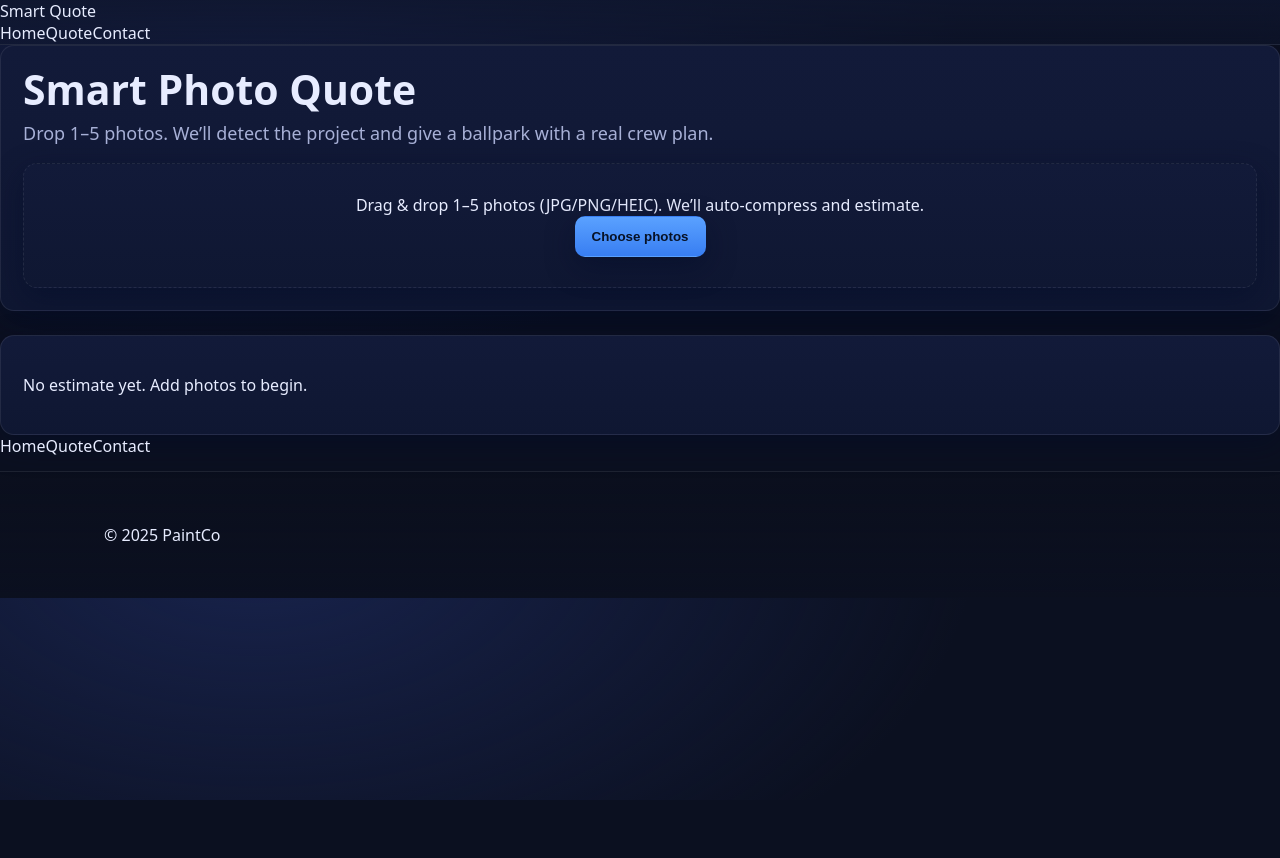
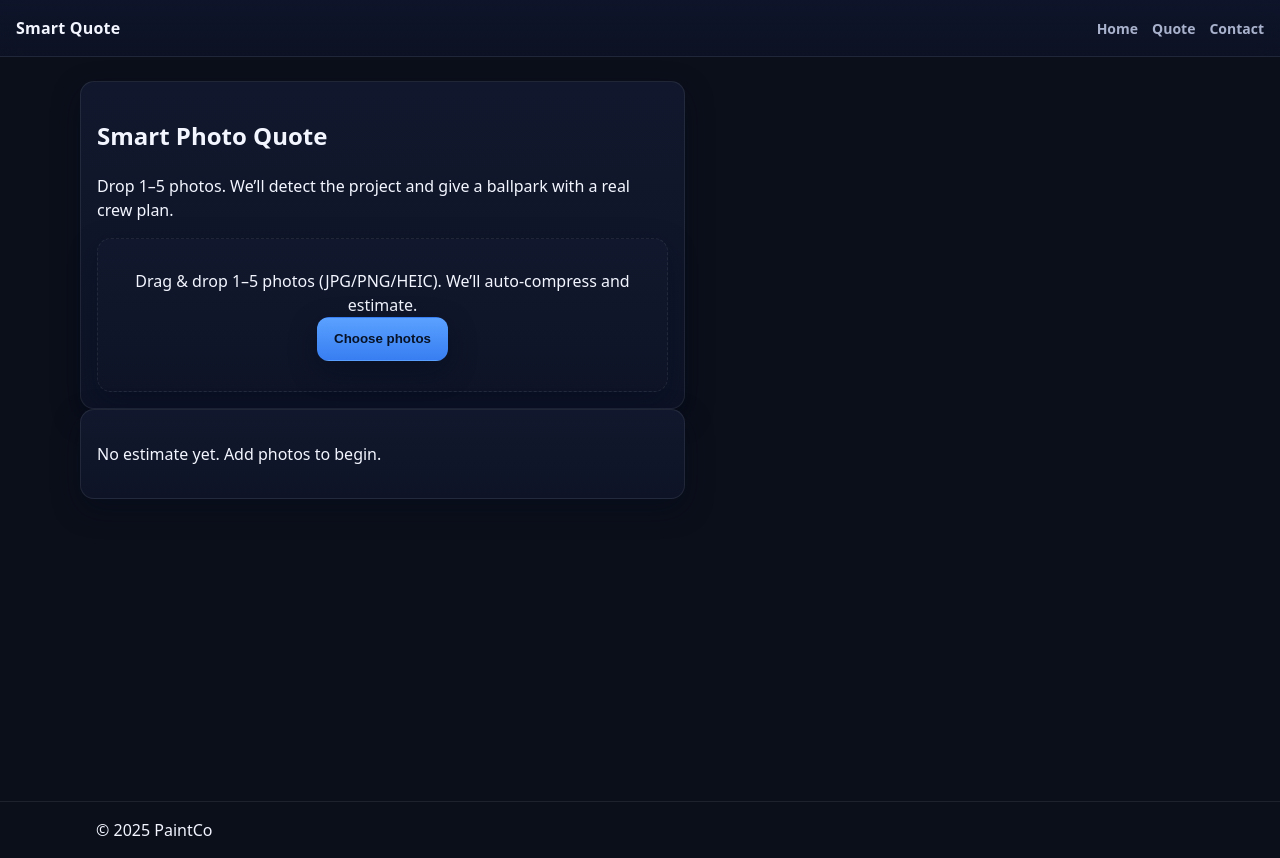
Before and after one commit to morpheus18-glitch/Paintco, a Next.js app in the folder painting-co/: page /quote in a window 1280 px wide. Before the commit the page ends 800 px from the top, so only its background shows below. Built offline with nearby package versions, Linux system fonts and the light colour scheme.

Commit message:
Update globals.css

```diff
--- a/painting-co/app/globals.css
+++ b/painting-co/app/globals.css
@@ -1,81 +1,123 @@
 :root{
-  --bg: #0b1020;
-  --bg-soft: #0f162e;
-  --panel: #121a39;
-  --ink: #e7ecff;
-  --muted: #a7b0d6;
-  --brand: #5aa1ff;
-  --brand-2: #87f0ff;
-  --accent: #c7ff7a;
+  --bg: #0b0f1a;
+  --panel: #11182d;
+  --panel-2: #0e1426;
+  --ink: #f3f6ff;
+  --muted: #a9b2cc;
   --line: rgba(255,255,255,0.08);
-  --shadow: 0 10px 30px rgba(2,10,40,0.45);
   --radius: 14px;
+  --shadow: 0 10px 28px rgba(5,10,30,.45);
 }
 
-*{ box-sizing:border-box }
-html,body{ margin:0; padding:0; background: radial-gradient(1200px 700px at 20% -10%, #18234d 0%, transparent 60%) , var(--bg); color:var(--ink); font-family: ui-sans-serif, system-ui, -apple-system, Segoe UI, Roboto, Helvetica, Arial; }
+*{ box-sizing:border-box; -webkit-tap-highlight-color: transparent; }
+html,body{ margin:0; padding:0; background:var(--bg); color:var(--ink); font: 16px/1.5 ui-sans-serif, system-ui, -apple-system, Segoe UI, Roboto, Helvetica, Arial; }
 a{ color:inherit; text-decoration:none }
-img{ max-width:100%; height:auto; }
-::selection{ background:rgba(135,240,255,.25) }
+img{ display:block; max-width:100%; height:auto }
 
-.container{ max-width: 1120px; margin: 0 auto; padding: 24px; }
-.page-gap{ gap:28px }
+/* Container (used in footer) */
+.container{ width:100%; max-width: 1120px; margin:0 auto; padding: 0 16px; }
 
-header{ position: sticky; top:0; z-index: 50; backdrop-filter: blur(10px); background: linear-gradient(180deg, rgba(15,22,46,0.85), rgba(15,22,46,0.55)); border-bottom: 1px solid var(--line); }
+/* Header */
+.site-header{
+  position: sticky; top:0; z-index:50;
+  backdrop-filter: blur(10px);
+  background: linear-gradient(180deg, rgba(15,22,46,.8), rgba(15,22,46,.5));
+  border-bottom:1px solid var(--line);
+}
+.site-header__inner{ height:56px; display:flex; align-items:center; gap:12px; padding: 0 16px; }
+.brand{ font-weight:800; letter-spacing:.2px; }
 
-nav.nav{ display:flex; align-items:center; gap:18px; height:68px; }
-.nav .brand{ display:flex; align-items:center; gap:10px; font-weight:800; letter-spacing:.2px; }
-.nav .spacer{ margin-left:auto }
-.nav a{ color:var(--muted); font-weight:600; }
-.nav a:hover{ color:var(--ink) }
+/* Desktop nav hidden on mobile */
+.desktop-nav{ display:none; gap:14px; margin-left:auto; }
+.desktop-nav a{ color:var(--muted); font-weight:600; font-size:14px; }
+.desktop-nav a:hover{ color:var(--ink) }
 
+/* App shell */
+.app-shell{
+  min-height: calc(100vh - 56px);
+  padding: 16px;
+  display:grid; gap:16px;
+}
+
+/* Cards & atoms */
+.card{
+  background: linear-gradient(180deg, var(--panel), var(--panel-2));
+  border:1px solid var(--line);
+  border-radius: var(--radius);
+  padding:16px;
+  box-shadow: var(--shadow);
+}
 .btn{
   display:inline-flex; align-items:center; justify-content:center;
-  padding: 12px 16px; border-radius: 10px; border:1px solid transparent;
-  background: linear-gradient(180deg, var(--brand), #387ef2);
-  color:#071226; font-weight:800; box-shadow: var(--shadow); transform: translateZ(0);
+  min-height:44px; padding:12px 16px; border-radius:12px; font-weight:800;
+  background: linear-gradient(180deg, #5aa1ff, #387ef2); color:#071226; border:1px solid transparent;
+  box-shadow: var(--shadow);
 }
-.btn:hover{ filter: brightness(1.05) }
 .btn.ghost{ background: transparent; color: var(--ink); border-color: var(--line); }
 
-.shell{ display:grid; gap: 28px; }
+/* Upload tile */
+.upload-tile{
+  display:grid; place-items:center; text-align:center;
+  border: 2px dashed rgba(255,255,255,.12);
+  border-radius: calc(var(--radius) + 2px);
+  background: linear-gradient(180deg, rgba(15,22,46,.65), rgba(15,22,46,.35));
+  padding: 24px 16px; min-height: 140px;
+}
+.upload-hint{ color:var(--muted); font-size:13px; margin-top:6px }
 
-.card{
-  background: linear-gradient(180deg, #121a39, #0f1732);
-  border: 1px solid var(--line);
-  border-radius: var(--radius);
-  padding: 22px;
-  box-shadow: var(--shadow);
+.thumb-grid{ display:grid; grid-template-columns: repeat(4,1fr); gap:8px; margin-top:12px; }
+.thumb{ border-radius: 12px; border:1px solid var(--line); overflow:hidden; aspect-ratio:1; background:#0c1330 }
+
+/* Result card */
+.result{
+  border-radius: calc(var(--radius) + 2px);
+  padding: 16px;
+  background: linear-gradient(180deg, #10183a, #0b1431);
 }
+.kv{ display:flex; justify-content:space-between; gap:8px; padding:8px 0; border-bottom:1px solid var(--line); }
+.kv:last-child{ border-bottom:0 }
+.price{ font-size: 28px; font-weight: 900; }
+.band{ color: var(--muted); font-size: 13px }
 
-.grid{ display:grid; gap:20px }
-.grid-3{ grid-template-columns: repeat(3, minmax(0,1fr)) }
-@media (max-width: 880px){ .grid-3{ grid-template-columns: 1fr } }
+/* Skeleton shimmer */
+.skeleton{
+  width:100%; height:18px; border-radius:8px;
+  background: linear-gradient(90deg, rgba(255,255,255,.09), rgba(255,255,255,.06), rgba(255,255,255,.09));
+  background-size: 200% 100%;
+  animation: shimmer 1.1s infinite linear;
+}
+@keyframes shimmer{ 0%{background-position: 200% 0;} 100%{background-position: -200% 0;} }
 
-h1{ font-size: clamp(28px, 3.2vw, 46px); line-height: 1.05; margin: 0 0 10px }
-h2{ font-size: clamp(22px, 2.4vw, 30px); margin: 0 0 8px }
-h3{ font-size: 18px; margin: 0 0 6px }
-p.lead{ color: var(--muted); font-size: clamp(15px, 1.6vw, 18px); margin-top: 6px }
+/* Mobile bottom bar (app-like) */
+.mobile-bottom-bar{
+  position: sticky; bottom:0; z-index:40;
+  display:grid; grid-template-columns: repeat(3,1fr);
+  height:56px; align-items:center; text-align:center;
+  border-top:1px solid var(--line);
+  background: linear-gradient(180deg, rgba(10,14,28,.92), rgba(10,14,28,.88));
+}
+.mobile-bottom-bar a{ color: var(--muted); font-weight:700; font-size:14px }
+.mobile-bottom-bar a[aria-current="page"]{ color: var(--ink) }
 
-.input{
-  width:100%; padding:12px 12px; border-radius: 10px; color:var(--ink);
-  background: #0b1431; border:1px solid var(--line);
+/* Footer */
+.site-footer{ display:none; border-top:1px solid var(--line); padding: 16px 0; }
+
+/* Desktop breakpoint: switch to “website” layout */
+@media (min-width: 960px){
+  .desktop-nav{ display:flex; }
+  .mobile-bottom-bar{ display:none; }
+  .site-footer{ display:block; }
+
+  .app-shell{
+    padding: 24px 0;
+    width:100%;
+    max-width: 1120px;
+    margin: 0 auto;
+    grid-template-columns: 1.1fr .9fr;  /* two-column site on desktop */
+    align-items: start;
+    gap: 20px;
+  }
+
+  .thumb-grid{ grid-template-columns: repeat(6,1fr); gap:10px; }
+  .price{ font-size: 32px; }
 }
-label{ color: var(--muted); font-size: 13px; display:block; margin: 8px 0 6px }
-
-.hero{ display:grid; gap: 24px; grid-template-columns: 1.18fr 1fr; align-items:center; }
-@media (max-width: 980px){ .hero{ grid-template-columns: 1fr } }
-
-.hero-visual{ border-radius: var(--radius); overflow:hidden; border:1px solid var(--line);
-  background: radial-gradient(600px 400px at 70% -10%, #20357f 0%, transparent 60%), #0c1330; }
-
-.badges{ display:flex; flex-wrap:wrap; gap:10px; margin-top: 8px }
-.badge{
-  font-size:12px; color:#071226; background: linear-gradient(180deg, var(--brand-2), #59e1f6);
-  border-radius: 999px; padding: 6px 10px; font-weight: 800;
-}
-
-.list{ color: var(--muted); padding-left: 18px }
-.list li{ margin: 6px 0 }
-
-footer{ border-top:1px solid var(--line); background: linear-gradient(180deg, rgba(10,14,28,0.6), rgba(10,14,28,0.2)); padding: 28px 0; margin-top: 14px; }
```
